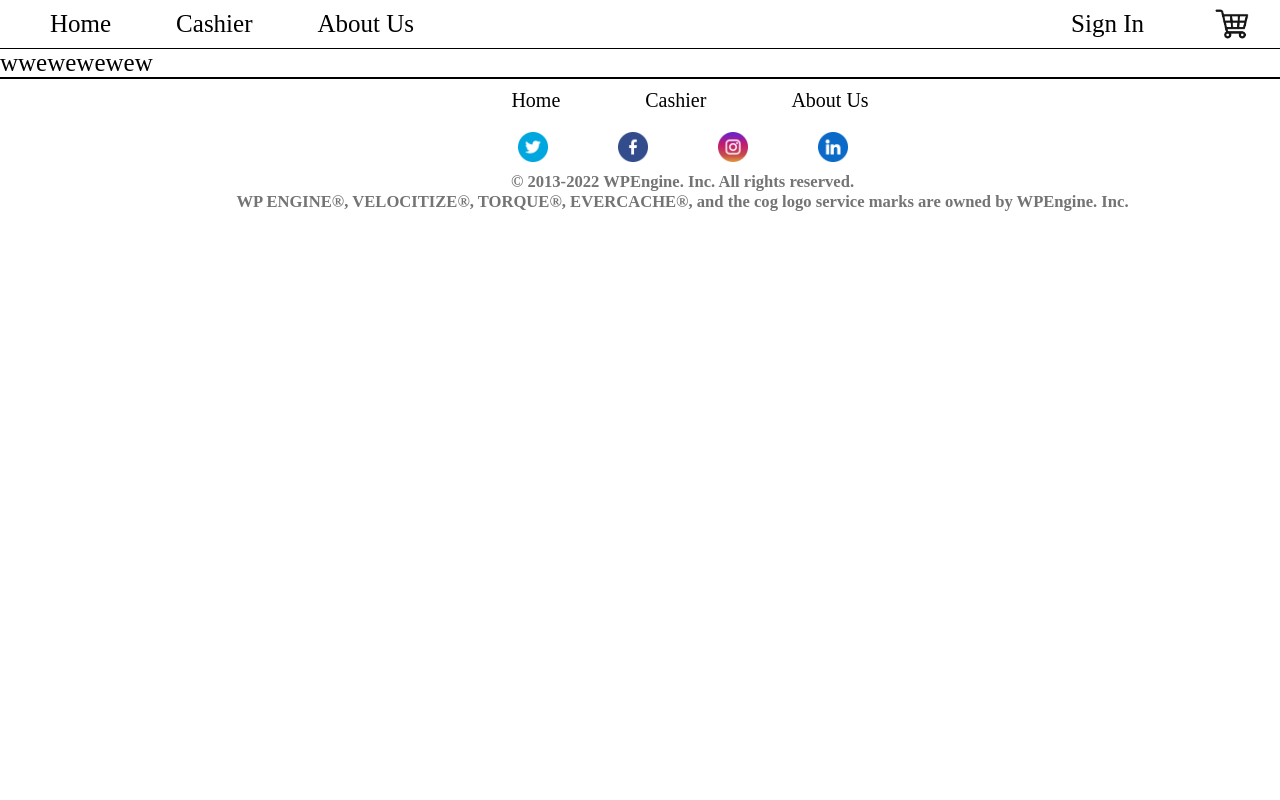
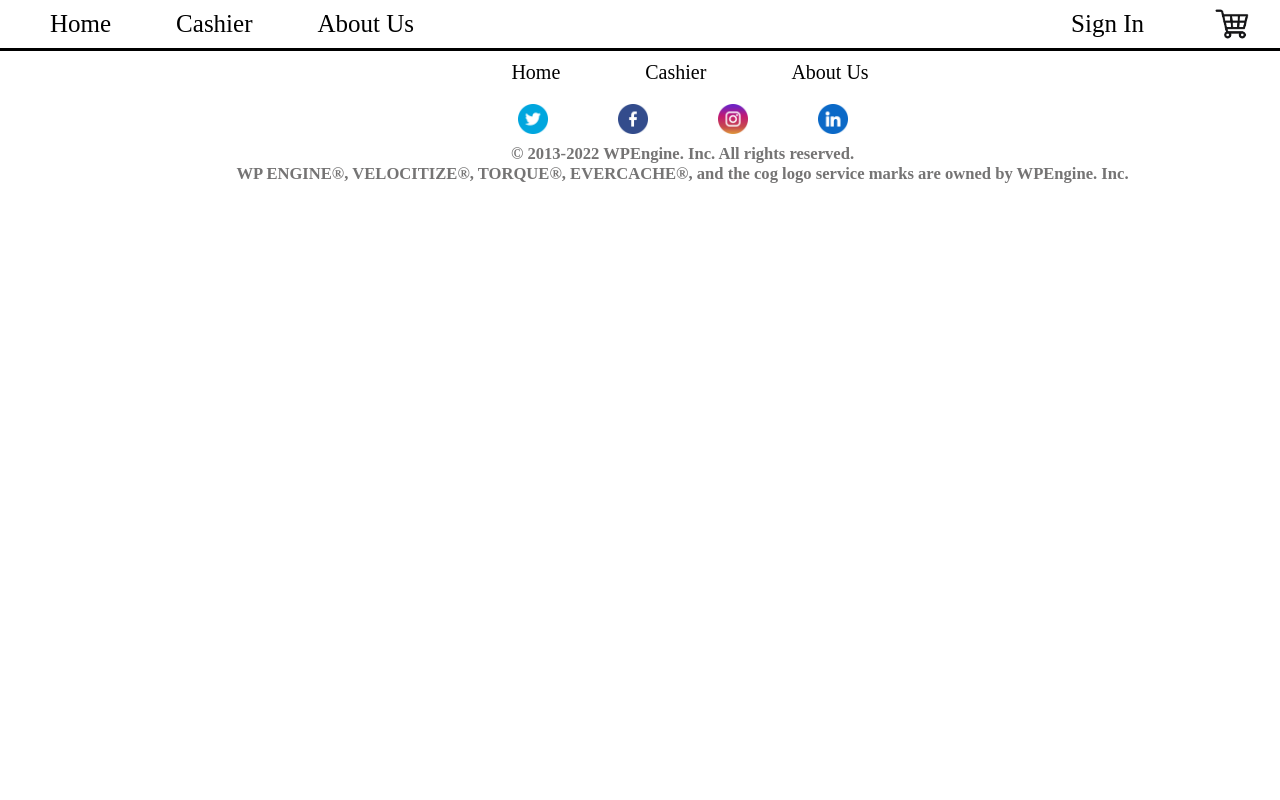
Before and after one commit to Senadeera-NK/grocery-store, a PHP site: page /searched.php in a window 1280 px wide. Run offline with PHP 8.4, Linux system fonts and the light colour scheme.

Commit message:
2022/09/02 - 5

```diff
--- a/searched.php
+++ b/searched.php
@@ -13,41 +13,78 @@ echo "<body>";
 echo "<div id='include-header'></div>";
 include("header.php");
 ?>
-<!--
-<!DOCTYPE html>
-<html lang="en">
-<head>
-  <meta charset="UTF-8">
-  <meta http-equiv="X-UA-Compatible" content="IE=edge">
-  <meta name="viewport" content="width=device-width, initial-scale=1.0"> -->
 
-  <!-- adding bootstrap js doc -->
-  <!-- <script src="https://cdn.jsdelivr.net/npm/bootstrap@5.1.3/dist/js/bootstrap.bundle.min.js" integrity="sha384-ka7Sk0Gln4gmtz2MlQnikT1wXgYsOg+OMhuP+IlRH9sENBO0LRn5q+8nbTov4+1p" crossorigin="anonymous"></script>-->
+  <link rel="stylesheet" href="index.css">
 
-  <!-- adding bootstrap css doc -->
-  <!-- <link href="https://cdn.jsdelivr.net/npm/bootstrap@5.1.3/dist/css/bootstrap.min.css" rel="stylesheet" integrity="sha384-1BmE4kWBq78iYhFldvKuhfTAU6auU8tT94WrHftjDbrCEXSU1oBoqyl2QvZ6jIW3" crossorigin="anonymous"> -->
+<?php
+  // $sql_produce = "select produce_id, produce_type, produce_name, produce_size, produce_price, produce_path, produce_desc, produce_measurement from the_produce_department";
+  // $sql_meat = "select meat_id, meat_type, meat_name, meat_size, meat_price, meat_path, meat_desc, meat_measurement from the_meat_department";
+  // $sql_seafood = "select seafood_id, seafood_type, seafood_name, seafood_size, seafood_price, seafood_path, seafood_desc, seafood_measurement from the_seafood_department";
+  // $sql_prepared = "select prepared_id, prepared_type, prepared_name, prepared_size, prepared_price, prepared_path, prepared_desc, prepared_measurement from the_prepared_department";
+  // $sql_wine_beer = "select winebeer_id, winebeer_type, winebeer_name, wine_beer_size, wine_beer_price, wine_beer_path, wine_beer_desc, wine_beer_measurement from the_wine_beer_department";
+  // $sql_health_beauty = "select healthbeauty_id, healthbeauty_type, healthbeauty_name, health_beauty_size, health_beauty_price, health_beauty_path, health_beauty_desc, health_beauty_measurement from the_health_beauty_department";
 
-  <!-- adding the src file -->
-  <link rel="stylesheet" href="index.css">
-<!-- </head>
-<body>
-  <form action="get">
-    <select name="store-sections" id="store-sections">
-      <option class = "store-section-option" value="all">All</option>
-      <option class = "store-section-option" value="Beer&Wine">The Beer & Wine Department</option>
-      <option class = "store-section-option" value="produce">The Produce Department</option>
-      <option class = "store-section-option" value="meat">The Meat Department</option>
-      <option class = "store-section-option" value="seafood">The Seafood Department</option>
-      <option class = "store-section-option" value="healthy&beauty">The Health & Beauty Department</option>
-      <option class = "store-section-option" value="prepared">The Deli/Prepared Food Department</option>
-    </select>
-    <input type="search" name="search" id="search" placeholder="Search...">
-    <button type="submit">search</button>
-  </form>
-</body>
-</html> -->
-<?php
-  echo "wwewewewew";
+  // //executing those created sql statements and checking the db connection,if it's not connected succesfully it'll show an error message
+  // $exeSQL_produce = mysqli_query($connection, $sql_produce) or die(mysqli_error($connection));
+  // $exeSQL_meat = mysqli_query($connection, $sql_meat) or die(mysqli_error($connection));
+  // $exeSQL_seafood = mysqli_query($connection, $sql_seafood) or die(mysqli_error($connection));
+  // $exeSQL_prepared = mysqli_query($connection, $sql_prepared) or die(mysqli_error($connection));
+  // $exeSQL_wine_beer = mysqli_query($connection, $sql_wine_beer) or die(mysqli_error($connection));
+  // $exeSQL_health_beauty = mysqli_query($connection, $sql_health_beauty) or die(mysqli_error($connection));
+  //   // ---------- 6th slider begins-----------//
+  //   echo "<h3 class='home-topics'>the health & beauty department</h3>";
+  //   echo "<div class = 'gallery-wrapper'>";
+  //   echo "<img src='images/arrow.jpg' class='left' id='left6' alt='left'>";
+  //   echo "<div class='gallery' id='gallery6'>";
+  //   // getting all the items from mentioned sql
+
+  //   while ($array_health_beauty = mysqli_fetch_array($exeSQL_health_beauty))
+  //   {
+  //     //dcalring array's needed data to variables
+  //     $item_id = $array_health_beauty['healthbeauty_id'];
+  //     $item_name = $array_health_beauty['healthbeauty_name'];
+  //     $item_src = $array_health_beauty['health_beauty_path'];
+  //     $item_desc = $array_health_beauty['health_beauty_desc'];
+  //     $item_measurement = $array_health_beauty['health_beauty_measurement'];
+  //     $item_size = $array_health_beauty['health_beauty_size'];
+  //     $item_price = $array_health_beauty['health_beauty_price'];
+
+  //     //adding the js onclick function with those declared variable to output those as needed in the modal
+  //     echo "<div class='gallery-item' onclick='onClick(this, \"$item_src\", \"$item_name\", \"$item_desc\", \"$item_size\", \"$item_price\", \"$item_measurement\")' >";
+
+  //          echo "<img class='gallery-item-img' src =".$array_health_beauty['health_beauty_path'].">";
+  //          echo "<p class='gallery-item-name'>".$array_health_beauty['healthbeauty_name']."</p>";
+  //          echo "<p class='gallery-item-size-rice'>".$array_health_beauty['health_beauty_size']." "." = "." ".$array_health_beauty['health_beauty_price']."</p>";
+  //     echo "</div>";
+  //   }
+  //   echo "</div>";
+  //   // right side arrow of the slider
+  //   echo "<img src='images/arrow.jpg' class='right' id ='right6' alt='right'>";
+  //   echo "</div>";
+  //   // ---------- 6th slider ends-----------//
+  //   echo "</section>";
+
+  //   //------The Modal for item-----------//
+  // echo "<div id='modal' class='modal'>";
+  //   //Modal content
+  // echo "<div class='modal-content'>";
+  // echo    "<span class='close'>&times;</span>";
+  // echo    "<div class='modal-content-left' id = 'modal-content-left'>";
+  // echo      "<img id='modal-img' src = ''>";
+  // echo    "</div>";
+  // echo    "<div class='modal-content-right' id = 'modal-content-right'>";
+  // echo    "<h2 id = 'modal-item-name'></h2>";
+  // echo      "<div class = 'modal-description' id = 'modal-description'>";
+  // echo      "</div>";
+  // echo      "<div class= 'modal-amount-price' id='modal-amount-price'> </div>";
+  // echo      "<div class='modal-amount-measurement'>";
+  // echo        "<p> Amount <input type='number' id='modal-amount' name='modal-amount' class='modal-amount'/> <span id = 'modal-measurement-type'></span> </p>";
+  // echo      "</div>";
+  // echo      "<button id='add-cart-btn' class='add-cart-btn' name='add-cart-btn' onclick='onclick_add_to_cart(this)'>Add Cart</button>";
+  // echo    "</div>";
+  // echo  "</div>";
+  // echo "</div>";
+
 ?>
 
 <?php
```
